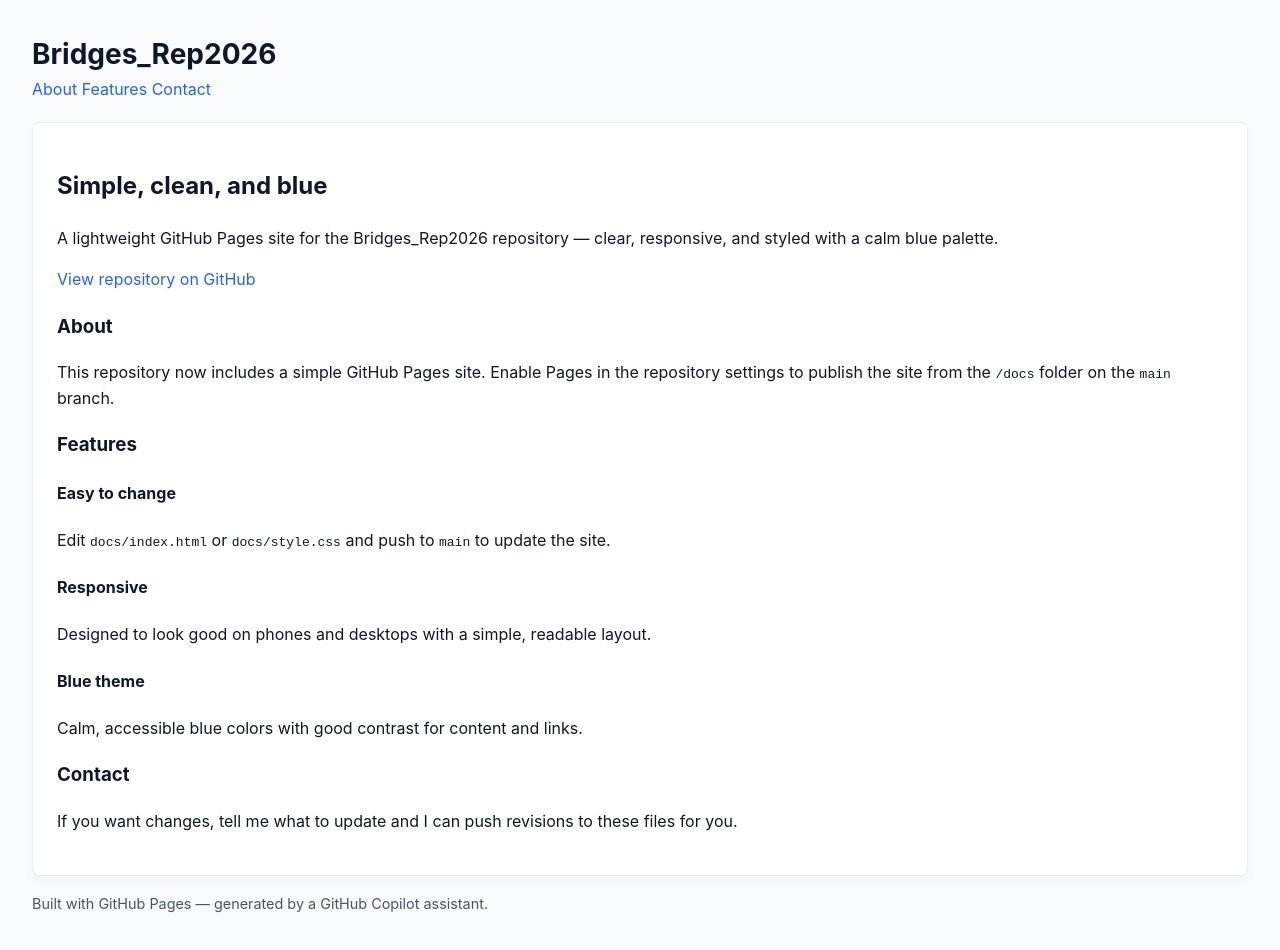
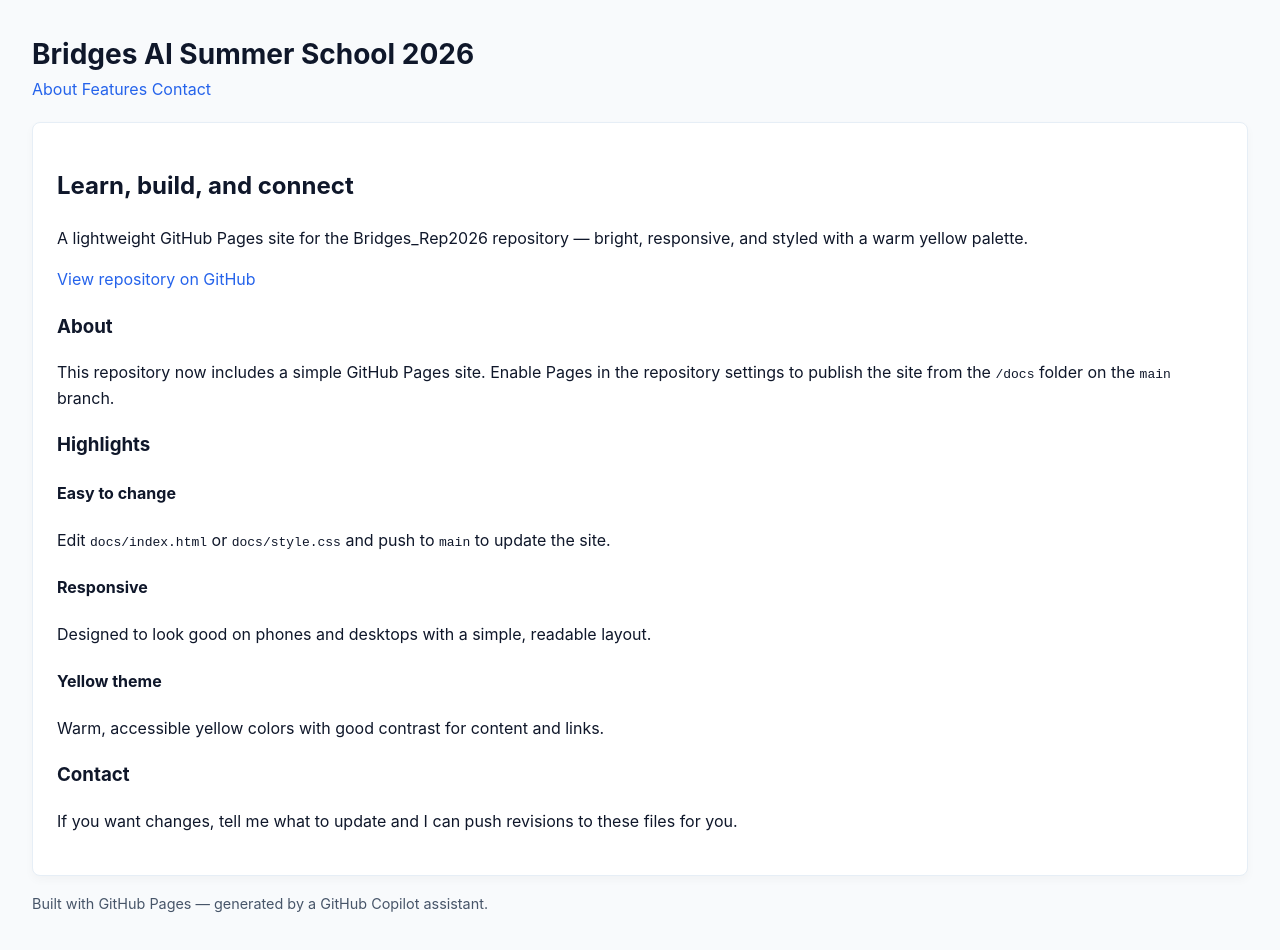
Before and after one commit to roseanneamini44-ui/Bridges_Rep2026, a plain HTML site: page docs/index.html in a window 1280 px wide. Drawn offline with Linux system fonts and the light colour scheme.

Commit message:
Ensure main heading is 'Bridges AI Summer School 2026'

```diff
--- a/docs/index.html
+++ b/docs/index.html
@@ -3,13 +3,13 @@
 <head>
   <meta charset="utf-8">
   <meta name="viewport" content="width=device-width,initial-scale=1">
-  <title>Bridges_Rep2026</title>
+  <title>Bridges AI Summer School 2026</title>
   <link rel="stylesheet" href="style.css">
 </head>
 <body>
   <header class="site-header">
     <div class="container header-inner">
-      <h1 class="logo">Bridges_Rep2026</h1>
+      <h1 class="logo">Bridges AI Summer School 2026</h1>
       <nav class="nav">
         <a href="#about">About</a>
         <a href="#features">Features</a>
@@ -20,8 +20,8 @@
 
   <main class="container">
     <section class="hero">
-      <h2>Simple, clean, and blue</h2>
-      <p class="lead">A lightweight GitHub Pages site for the Bridges_Rep2026 repository — clear, responsive, and styled with a calm blue palette.</p>
+      <h2>Learn, build, and connect</h2>
+      <p class="lead">A lightweight GitHub Pages site for the Bridges_Rep2026 repository — bright, responsive, and styled with a warm yellow palette.</p>
       <p><a class="btn" href="https://github.com/roseanneamini44-ui/Bridges_Rep2026">View repository on GitHub</a></p>
     </section>
 
@@ -31,7 +31,7 @@
     </section>
 
     <section id="features" class="section">
-      <h3>Features</h3>
+      <h3>Highlights</h3>
       <div class="cards">
         <article class="card">
           <h4>Easy to change</h4>
@@ -42,8 +42,8 @@
           <p>Designed to look good on phones and desktops with a simple, readable layout.</p>
         </article>
         <article class="card">
-          <h4>Blue theme</h4>
-          <p>Calm, accessible blue colors with good contrast for content and links.</p>
+          <h4>Yellow theme</h4>
+          <p>Warm, accessible yellow colors with good contrast for content and links.</p>
         </article>
       </div>
     </section>
```
